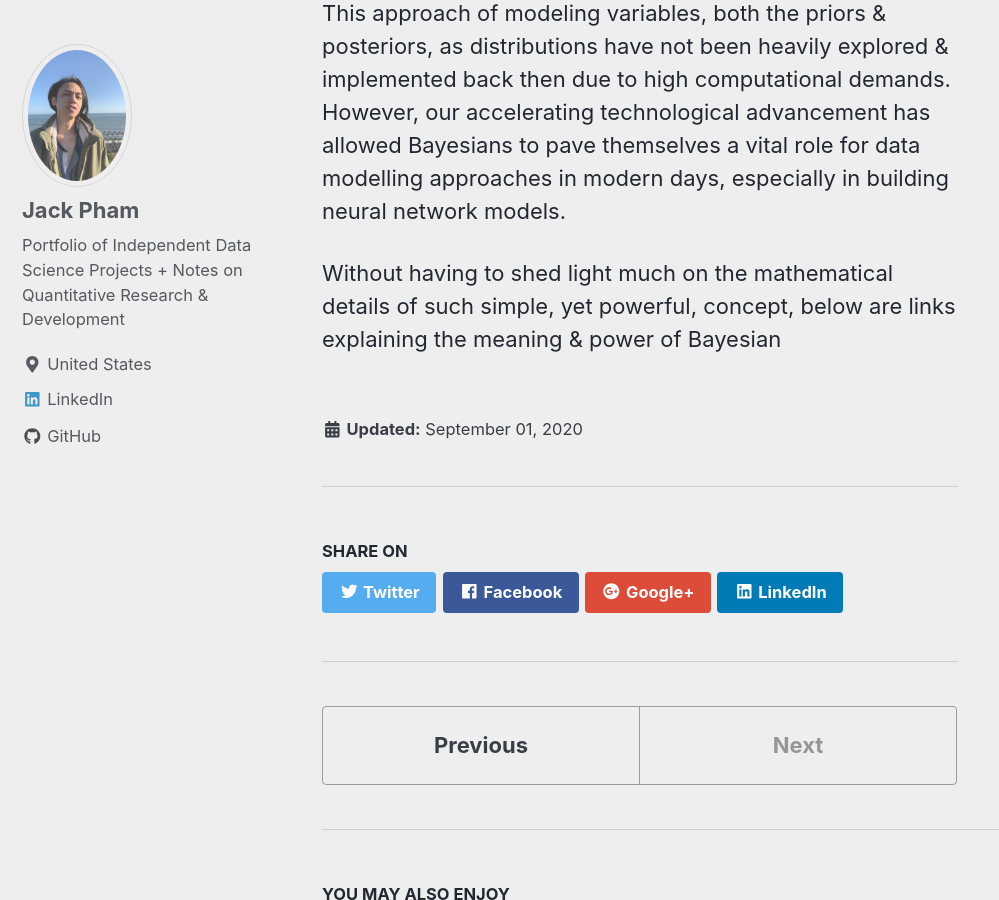
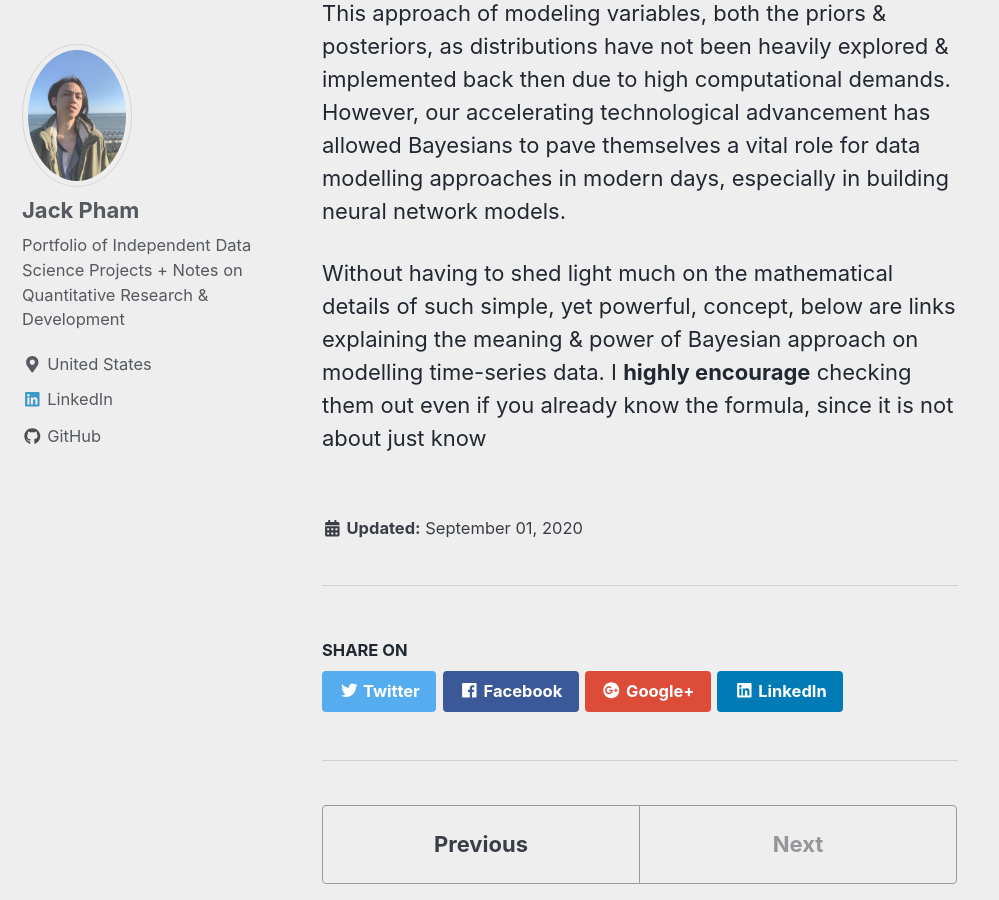
Before and after one commit to jp-quant/jp-quant.github.io, a Jekyll site: the page built from _posts/2020-09-01-fbprophet_bayesian_glm.md, in a window 1280 px wide and 900 px high, scrolled down 3762 px. Shown: the whole window, without its empty margins (0-999 px from the left). Built offline with Jekyll 4.4.1, drawn with Linux system fonts in a browser that asks for light colours; nearby versions of some CDN libraries.

Commit message:
_posts/2020-09-01-fbprophet_bayesian_glm.md updated from https://stackedit.io/

```diff
--- a/_posts/2020-09-01-fbprophet_bayesian_glm.md
+++ b/_posts/2020-09-01-fbprophet_bayesian_glm.md
@@ -66,12 +66,12 @@ $$ P(A \mid B) = \frac{P(A) P(B \mid A)}{P(B)}$$
 
 This approach of modeling variables, both the priors & posteriors, as distributions have not been heavily explored & implemented back then due to high computational demands. However, our accelerating technological advancement has allowed Bayesians to pave themselves a vital role for data modelling approaches in modern days, especially in building neural network models.
 
-Without having to shed light much on the mathematical details of such simple, yet powerful, concept, below are links explaining the meaning & power of Bayesian
+Without having to shed light much on the mathematical details of such simple, yet powerful, concept, below are links explaining the meaning & power of Bayesian approach on modelling time-series data. I **highly encourage** checking them out even if you already know the formula, since it is not about just know
 
 
 
 
 
 <!--stackedit_data:
-eyJoaXN0b3J5IjpbLTI1Nzc4NTM5M119
+eyJoaXN0b3J5IjpbLTYxMzM5ODMzM119
 -->
```
